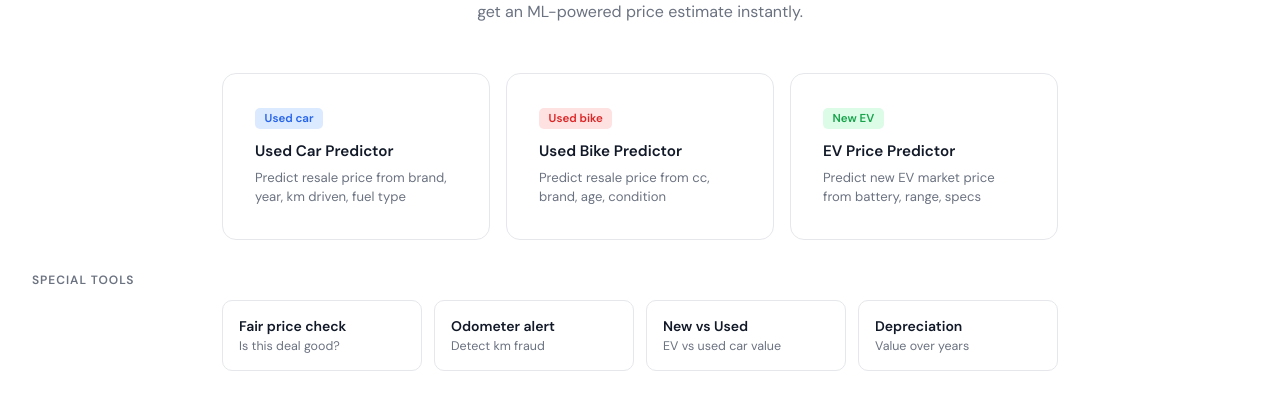
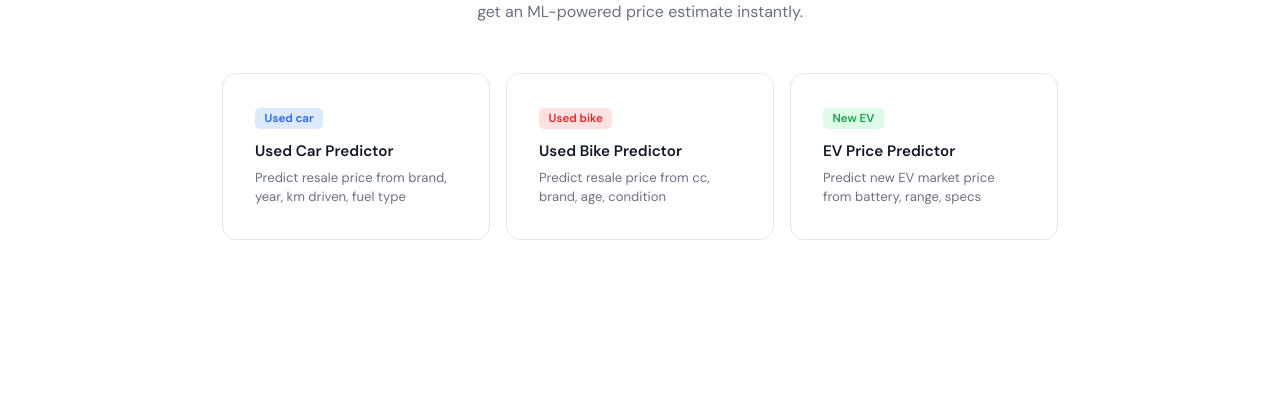
Before and after one commit to azrapatvi/VehicleAI-, a Flask app: page / in a window 1280 px wide. Shown: the part 270-680 px from the top of the page. Run offline with Flask 3, Linux system fonts and the light colour scheme.

Commit message:
Refactor index.html to improve structure and readability

```diff
--- a/templates/index.html
+++ b/templates/index.html
@@ -27,24 +27,5 @@
   </div>
 </div>
 
-<div class="section-label">Special Tools</div>
-<div class="tools">
-  <div class="tool-card">
-    <h4>Fair price check</h4>
-    <p>Is this deal good?</p>
-  </div>
-  <div class="tool-card">
-    <h4>Odometer alert</h4>
-    <p>Detect km fraud</p>
-  </div>
-  <div class="tool-card">
-    <h4>New vs Used</h4>
-    <p>EV vs used car value</p>
-  </div>
-  <div class="tool-card">
-    <h4>Depreciation</h4>
-    <p>Value over years</p>
-  </div>
-</div>
 
 {% endblock %}
```
